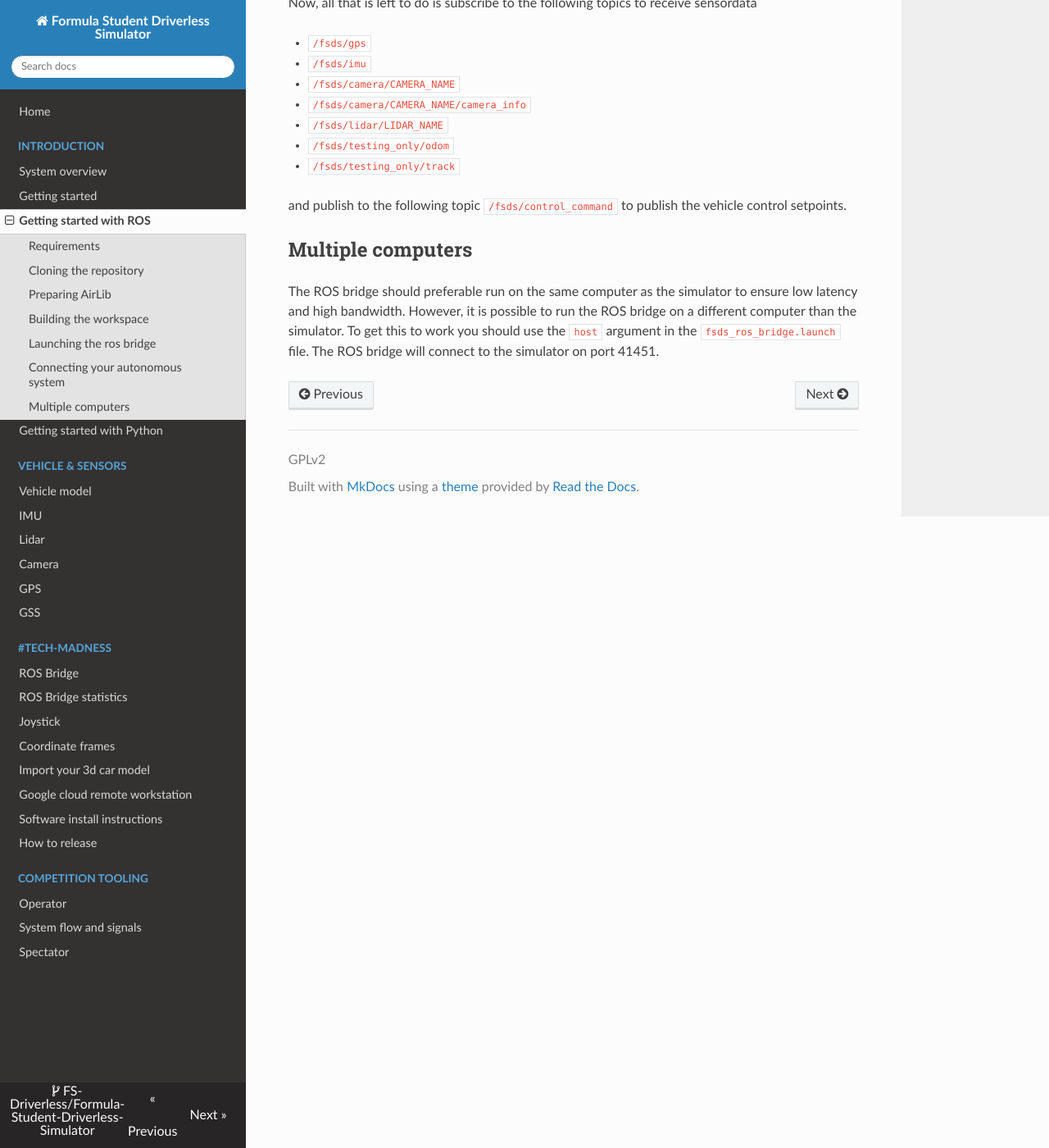
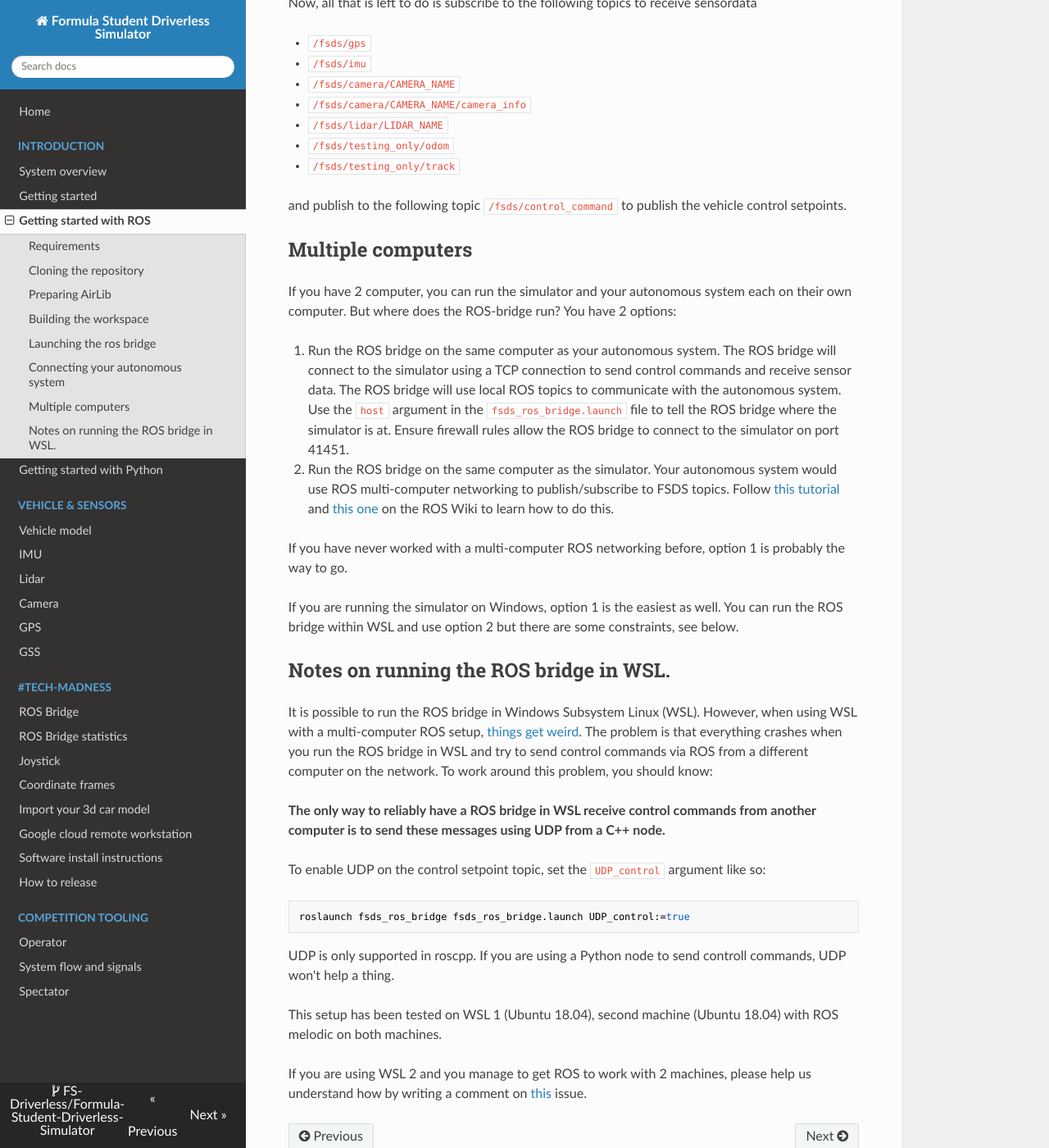
Before and after one commit to FS-Driverless/Formula-Student-Driverless-Simulator, an MkDocs documentation site: the page built from docs/getting-started-with-ros.md, in a window 1280 px wide and 1400 px high, scrolled down 2383 px. Shown: the whole window at 82% size. Built offline with MkDocs 1.6.1, drawn with Linux system fonts in a browser that asks for light colours; nearby versions of some CDN libraries; comment, search, counter and statistics services are not loaded.

Commit message:
Restructure the docs to highlight the different ways to run the ros-bridge

````diff
--- a/docs/getting-started-with-ros.md
+++ b/docs/getting-started-with-ros.md
@@ -105,7 +105,41 @@ Now, all that is left to do is subscribe to the following topics to receive sens
 and publish to the following topic `/fsds/control_command` to publish the vehicle control setpoints.
 
 ## Multiple computers
-The ROS bridge should preferable run on the same computer as the simulator to ensure low latency and high bandwidth.
-However, it is possible to run the ROS bridge on a different computer than the simulator.
-To get this to work you should use the `host` argument in the `fsds_ros_bridge.launch` file.
-The ROS bridge will connect to the simulator on port 41451.
+If you have 2 computer, you can run the simulator and your autonomous system each on their own computer.
+But where does the ROS-bridge run? You have 2 options:
+
+1. Run the ROS bridge on the same computer as your autonomous system.
+   The ROS bridge will connect to the simulator using a TCP connection to send control commands and receive sensor data.
+   The ROS bridge will use local ROS topics to communicate with the autonomous system.
+   Use the `host` argument in the `fsds_ros_bridge.launch` file to tell the ROS bridge where the simulator is at.
+   Ensure firewall rules allow the ROS bridge to connect to the simulator on port 41451.
+
+2. Run the ROS bridge on the same computer as the simulator.
+   Your autonomous system would use ROS multi-computer networking to publish/subscribe to FSDS topics.
+   Follow [this tutorial](http://wiki.ros.org/ROS/NetworkSetup) and [this one](http://wiki.ros.org/ROS/Tutorials/ MultipleMachines) on the ROS Wiki to learn how to do this.
+
+If you have never worked with a multi-computer ROS networking before, option 1 is probably the way to go.
+
+If you are running the simulator on Windows, option 1 is the easiest as well.
+You can run the ROS bridge within WSL and use option 2 but there are some constraints, see below.
+
+## Notes on running the ROS bridge in WSL.
+
+It is possible to run the ROS bridge in Windows Subsystem Linux (WSL).
+However, when using WSL with a multi-computer ROS setup, [things get weird](https://github.com/FS-Driverless/Formula-Student-Driverless-Simulator/issues/227).
+The problem is that everything crashes when you run the ROS bridge in WSL and try to send control commands via ROS from a different computer on the network.
+To work around this problem, you should know:
+
+**The only way to reliably have a ROS bridge in WSL receive control commands from another computer is to send these messages using UDP from a C++ node.**
+
+To enable UDP on the control setpoint topic, set the `UDP_control` argument like so:
+
+```
+roslaunch fsds_ros_bridge fsds_ros_bridge.launch UDP_control:=true
+```
+
+UDP is only supported in roscpp. If you are using a Python node to send controll commands, UDP won't help a thing.
+
+This setup has been tested on WSL 1 (Ubuntu 18.04), second machine (Ubuntu 18.04) with ROS melodic on both machines.
+
+If you are using WSL 2 and you manage to get ROS to work with 2 machines, please help us understand how by writing a comment on [this](https://github.com/FS-Driverless/Formula-Student-Driverless-Simulator/issues/227) issue.
````
